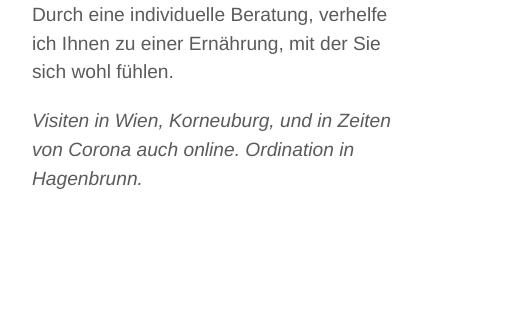
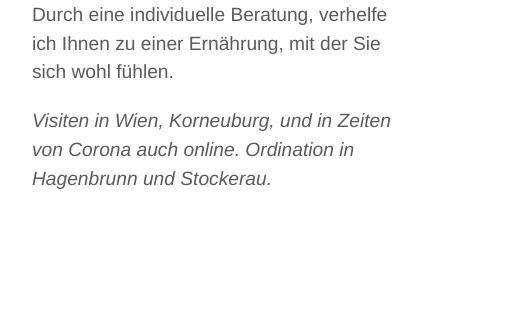
Before and after one commit to diaetologieFlandorfer/diaetologieFlandorfer.github.io, a plain HTML site: page index.html in a window 1280 px wide. Shown: the part 341-661 px from the top of the page, 143-650 px from the left. Drawn offline with nearby package versions, Linux system fonts and the light colour scheme.

Commit message:
deploy: diaetologieFlandorfer/website@b4cda9aeba599857367b5a4ea1efaa93a6edadec

```diff
--- a/index.html
+++ b/index.html
@@ -120,7 +120,7 @@
       <div class="col-12 col-md-7 col-lg-6 order-2 order-md-1">
         <h1 id="medizinische-ernährungsberatung">Medizinische Ernährungsberatung</h1>
 <p>Durch eine individuelle Beratung, verhelfe ich Ihnen zu einer Ernährung, mit der Sie sich wohl fühlen.</p>
-<p><em>Visiten in Wien, Korneuburg, und in Zeiten von Corona auch online. Ordination in Hagenbrunn.</em></p>
+<p><em>Visiten in Wien, Korneuburg, und in Zeiten von Corona auch online. Ordination in Hagenbrunn und Stockerau.</em></p>
 
 
       </div>
```
